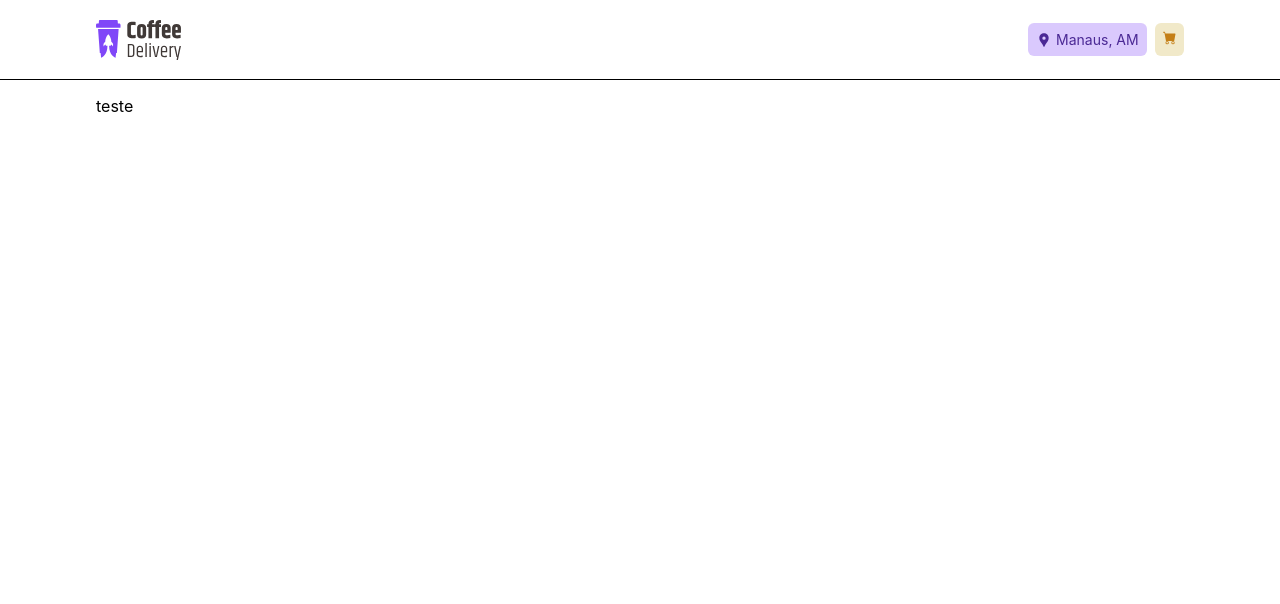
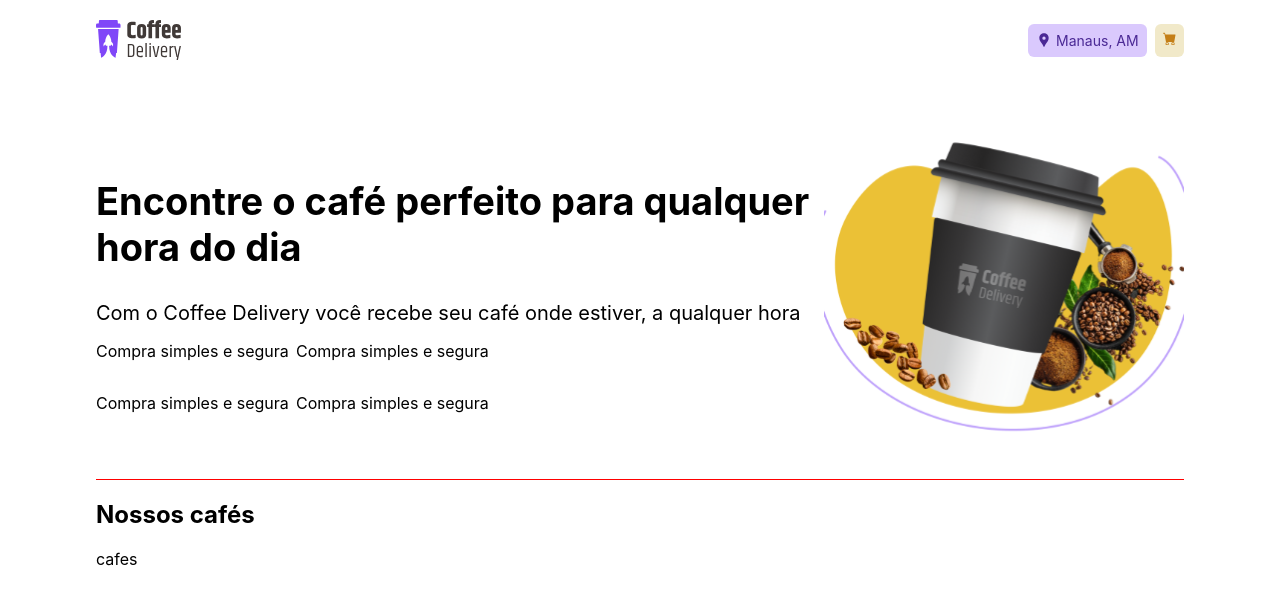
Before and after one commit to flavianahmias/rocket-coffee-delivery, a React (Create React App) app: page / in a window 1280 px wide. Shown: the top 604 px of the page. Built offline with nearby package versions, Linux system fonts and the light colour scheme.

Commit message:
feat: create initial section homepage

```diff
--- a/src/components/header/styles.module.scss
+++ b/src/components/header/styles.module.scss
@@ -4,7 +4,6 @@
   display: flex;
   flex-direction: row;
   background-color: white;
-  border-bottom: 1px solid black;
   padding: 10px 6rem;
   align-items: center;
   box-sizing: border-box;
--- a/src/pages/home/index.js
+++ b/src/pages/home/index.js
@@ -1,9 +1,37 @@
 import React from "react";
 import Header from "../../components/header";
 import styles from "./styles.module.scss";
+import { ReactComponent as CoffeeImage } from "../../assets/images/Imagem.svg";
 
 function Home() {
-  return <div className={styles.homepage}>teste</div>;
+  return (
+    <div className={styles.homepage}>
+      <section className={styles.initial}>
+        <div className={styles.text}>
+          <h1>Encontre o café perfeito para qualquer hora do dia</h1>
+
+          <span>
+            Com o Coffee Delivery você recebe seu café onde estiver, a qualquer hora
+          </span>
+
+          <div className={styles.details}>
+            <p>Compra simples e segura</p>
+            <p>Compra simples e segura</p>
+            <p>Compra simples e segura</p>
+            <p>Compra simples e segura</p>
+          </div>
+        </div>
+
+        <CoffeeImage />
+      </section>
+
+      <section className={styles.catalog}>
+        <h1> Nossos cafés</h1>
+
+        <div>cafes</div>
+      </section>
+    </div>
+  );
 }
 
 export default Home;
--- a/src/pages/home/styles.module.scss
+++ b/src/pages/home/styles.module.scss
@@ -1,10 +1,32 @@
-.content {
-  height: calc(100vh - 80px);
-  padding: 1rem 6rem;
-  box-sizing: border-box;
-}
-
-.main {
+.homepage {
   display: flex;
   flex-direction: column;
+
+  .initial {
+    display: flex;
+    flex-direction: row;
+    align-items: center;
+    justify-content: space-between;
+
+    .text {
+      // width: 600px;
+
+      h1 {
+        font-size: 38px;
+      }
+
+      span {
+        font-size: 20px;
+      }
+    }
+
+    .details {
+      display: grid;
+      grid-template-columns: 200px 200px;
+    }
+  }
+
+  .catalog {
+    border-top: 1px solid red;
+  }
 }
```
